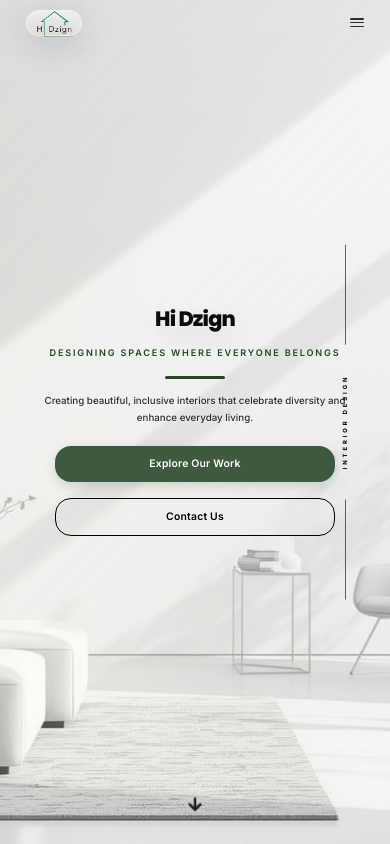
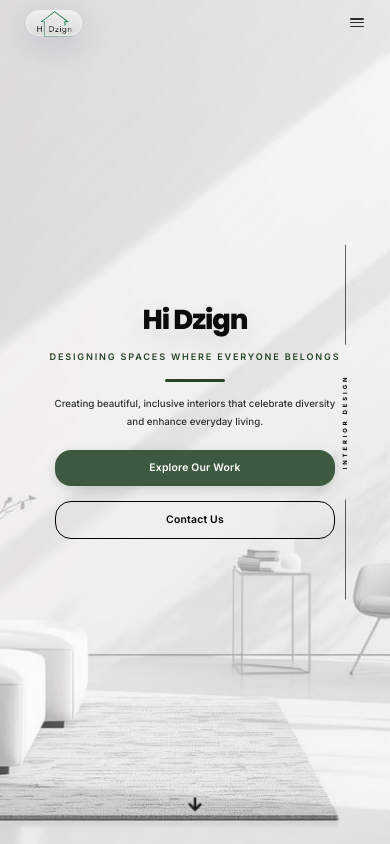
Before and after one commit to tkumar6251/HD-Abhay, a React (Create React App) app: page / in a window 390 px wide. Shown: the top 844 px of the page. Built offline with nearby package versions, Linux system fonts and the light colour scheme; no server answers.

Commit message:
Optimize mobile responsiveness for Hero, Services, and SpiralGallery

```diff
--- a/src/components/Footer.css
+++ b/src/components/Footer.css
@@ -132,7 +132,7 @@
 
 }
 
-@media (max-width: 400px) {
+@media (max-width: 480px) {
 	.footer {
 		padding-top: 5rem;
 	}
@@ -152,11 +152,11 @@
 		flex-direction: column;
 		gap: 1rem;
 	}
-}
 
-@media (max-width: 480px) {
+
+
 	.footer-links {
-		grid-template-columns: 1fr;
+		grid-template-columns: repeat(4, 1fr);
 	}
 
 	.footer-col {
--- a/src/components/Hero.css
+++ b/src/components/Hero.css
@@ -184,13 +184,14 @@
 
 @media (max-width: 480px) {
   .hero-title {
-    font-size: 3.2rem;
+    font-size: 4.2rem;
     /* Reduced from 4rem */
     line-height: 1.1;
   }
 
   .hero-text {
     padding: 20px 16px;
+    max-width: 50rem;
   }
 
   .hero-subtitle {
--- a/src/components/Services.css
+++ b/src/components/Services.css
@@ -117,6 +117,7 @@
 }
 
 @media (max-width: 480px) {
+
   .section-title {
     font-size: 2.8rem;
   }
--- a/src/components/SpiralGallery.jsx
+++ b/src/components/SpiralGallery.jsx
@@ -301,7 +301,7 @@
 
 
                 <Text
-                    position={[0, 0, -4]}
+                    position={[0, 0, -6]}
                     fontSize={2.5}
                     color="black"
                     font="https://fonts.gstatic.com/s/playfairdisplay/v30/nuFvL-7_C_2_gnW_7H86J-z6GYZ9.woff"
```
